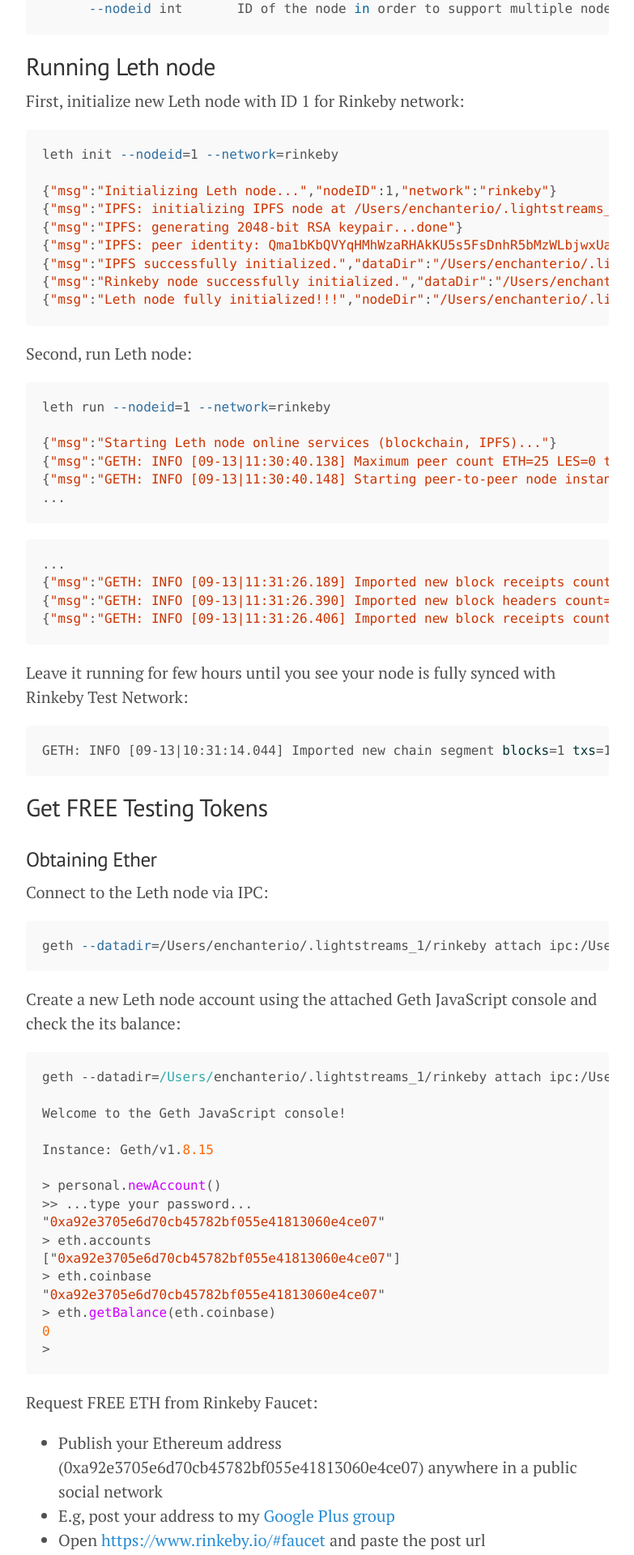
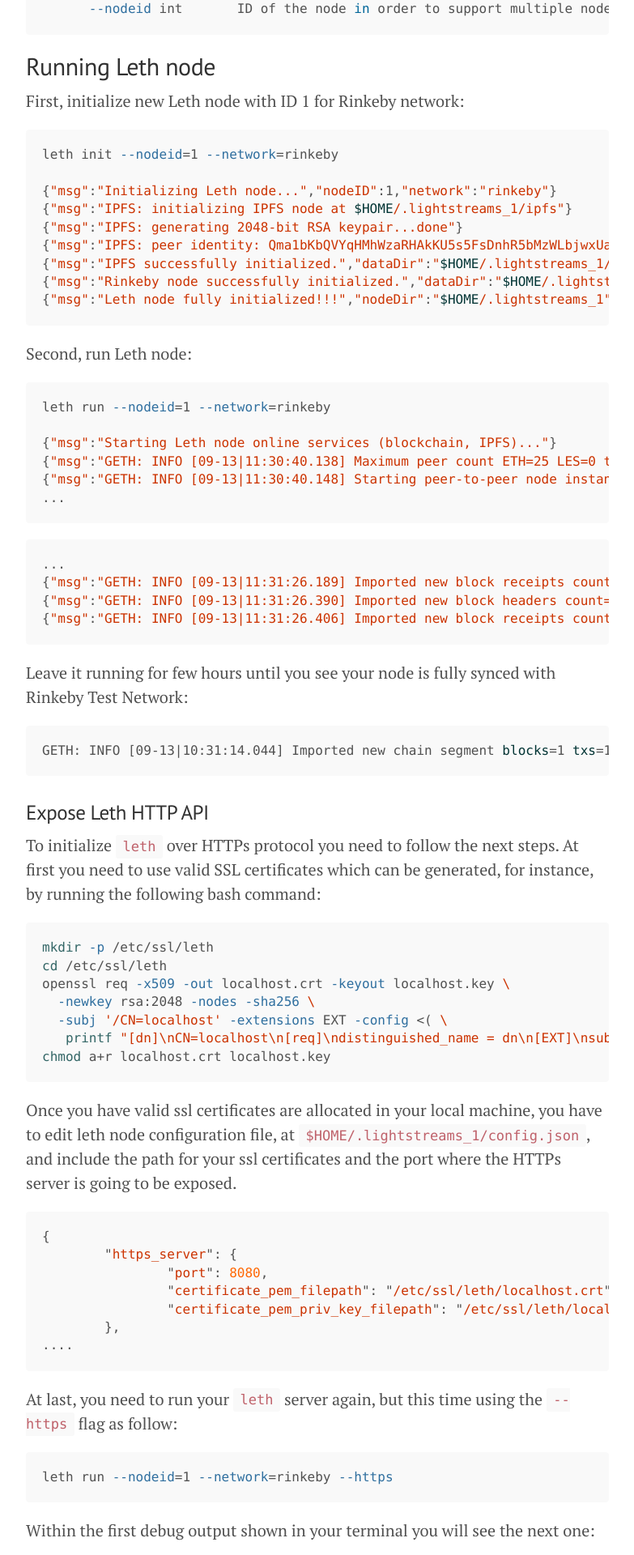
Before and after one commit to lightstreams-network/lightstreams-network.github.io, a Jekyll site: the page built from getting-started-with-lightstreams-node.md, in a window 1280 px wide. Shown: the part 3471-5391 px from the top of the page at 81% size, without its empty margins (248-1031 px from the left). Built offline with Jekyll 4.4.1, drawn with Linux system fonts in a browser that asks for light colours; nearby versions of some CDN libraries; some of the changed text lies outside the part shown.

Commit message:
go-lightstreams/#90 Upgrade documentation bounded to http changes

`````diff
--- a/getting-started-with-lightstreams-node.md
+++ b/getting-started-with-lightstreams-node.md
@@ -120,12 +120,12 @@
 leth init --nodeid=1 --network=rinkeby
 
 {"msg":"Initializing Leth node...","nodeID":1,"network":"rinkeby"}
-{"msg":"IPFS: initializing IPFS node at /Users/enchanterio/.lightstreams_1/ipfs"}
+{"msg":"IPFS: initializing IPFS node at $HOME/.lightstreams_1/ipfs"}
 {"msg":"IPFS: generating 2048-bit RSA keypair...done"}
 {"msg":"IPFS: peer identity: Qma1bKbQVYqHMhWzaRHAkKU5s5FsDnhR5bMzWLbjwxUaN6"}
-{"msg":"IPFS successfully initialized.","dataDir":"/Users/enchanterio/.lightstreams_1/ipfs"}
-{"msg":"Rinkeby node successfully initialized.","dataDir":"/Users/enchanterio/.lightstreams_1/rinkeby"}
-{"msg":"Leth node fully initialized!!!","nodeDir":"/Users/enchanterio/.lightstreams_1"}
+{"msg":"IPFS successfully initialized.","dataDir":"$HOME/.lightstreams_1/ipfs"}
+{"msg":"Rinkeby node successfully initialized.","dataDir":"$HOME/.lightstreams_1/rinkeby"}
+{"msg":"Leth node fully initialized!!!","nodeDir":"$HOME/.lightstreams_1"}
 ```
 
 Second, run Leth node:
@@ -152,6 +152,49 @@
 GETH: INFO [09-13|10:31:14.044] Imported new chain segment blocks=1 txs=12 mgas=1.134 elapsed=83.860ms mgasps=20.680 number=2980046 hash=1b5fff…3bff4e cache=31.55mB"
 ```
 
+### Expose Leth HTTP API
+
+To initialize `leth` over HTTPs protocol you need to follow the next steps. At first you need to use
+valid SSL certificates which can be generated, for instance, by running the following bash command:
+
+```bash
+mkdir -p /etc/ssl/leth
+cd /etc/ssl/leth
+openssl req -x509 -out localhost.crt -keyout localhost.key \
+  -newkey rsa:2048 -nodes -sha256 \
+  -subj '/CN=localhost' -extensions EXT -config <( \
+   printf "[dn]\nCN=localhost\n[req]\ndistinguished_name = dn\n[EXT]\nsubjectAltName=DNS:localhost\nkeyUsage=digitalSignature\nextendedKeyUsage=serverAuth")
+chmod a+r localhost.crt localhost.key
+```
+
+Once you have valid ssl certificates are allocated in your local machine, you have to edit
+leth node configuration file, at `$HOME/.lightstreams_1/config.json`, and include the path
+for your ssl certificates and the port where the HTTPs server is going to be exposed.
+
+```js
+{
+	"https_server": {
+		"port": 8080,
+		"certificate_pem_filepath": "/etc/ssl/leth/localhost.crt",
+		"certificate_pem_priv_key_filepath": "/etc/ssl/leth/localhost.key"
+	},
+....
+```
+
+At last, you need to run your `leth` server again, but this time using the `--https` flag as follow:
+```bash
+leth run --nodeid=1 --network=rinkeby --https
+```
+
+Within the first debug output shown in your terminal you will see the next one:
+````
+...
+{"level":"debug","ts":1544091804.1871579,"caller":"http/server.go:28","msg":"Starting Leth HTTP server listening on port: 8080."}
+...
+````
+
+Visit the following [link](/http-api-doc) to learn how to use leth http api.
+
 ## Get FREE Testing Tokens
 
 ### Obtaining Ether
@@ -159,13 +202,13 @@
 Connect to the Leth node via IPC:
 
 ```bash
-geth --datadir=/Users/enchanterio/.lightstreams_1/rinkeby attach ipc:/Users/enchanterio/.lightstreams_1/rinkeby/geth.ipc
+geth --datadir=$HOME/.lightstreams_1/rinkeby attach ipc:$HOME/.lightstreams_1/rinkeby/geth.ipc
 ```
 
 Create a new Leth node account using the attached Geth JavaScript console and check the its balance:
 
 ```javascript
-geth --datadir=/Users/enchanterio/.lightstreams_1/rinkeby attach ipc:/Users/enchanterio/.lightstreams_1/rinkeby/geth.ipc
+geth --datadir=$HOME/.lightstreams_1/rinkeby attach ipc:$HOME/.lightstreams_1/rinkeby/geth.ipc
 
 Welcome to the Geth JavaScript console!
 
@@ -226,7 +269,7 @@
 To share a private file using `leth` execute the following command:
 
 ```bash
-leth storage add --nodeid=1 --network=rinkeby --file=/Users/enchanterio/Documents/secret_file.txt --account=0xa92e3705e6d70cb45782bf055e41813060e4ce07
+leth storage add --nodeid=1 --network=rinkeby --file=$HOME/Documents/secret_file.txt --owner=0xa92e3705e6d70cb45782bf055e41813060e4ce07
 ```
 
 Output:
@@ -321,7 +364,7 @@
 Example, let's grant an `admin` right to the Leth Node 2 account. With such a privilege, Leth Node 2 account will be able to further grant access to other devices in the network/users.
 
 ```bash
-leth acl grant --nodeid=1 --network=rinkeby --permission=admin --acl=0x2F15B633b4bC41BdFBBD8AAf2Be7Dae958D27C7E --owner=0xa92e3705e6d70cb45782bf055e41813060e4ce07 --account=0xnode2ethAddr0cb45782bf055e41813060e4ce89
+leth acl grant --nodeid=1 --network=rinkeby --permission=admin --acl=0x2F15B633b4bC41BdFBBD8AAf2Be7Dae958D27C7E --owner=0xa92e3705e6d70cb45782bf055e41813060e4ce07 --to=0xnode2ethAddr0cb45782bf055e41813060e4ce89
 ```
 
 ### Reading the public Meta file
--- a/public/css/poole.css
+++ b/public/css/poole.css
@@ -184,7 +184,7 @@
   margin-bottom: 1rem;
   border-radius: 4px;
   white-space: pre;
-  overflow-x: scroll;
+  overflow-x: auto;
 }
 .highlight pre {
   margin-bottom: 0;
`````
Also changed, not shown: other parts of getting-started-with-lightstreams-node.md (+5 -5 lines), http-api-doc.md (added, +299 -0 lines).
